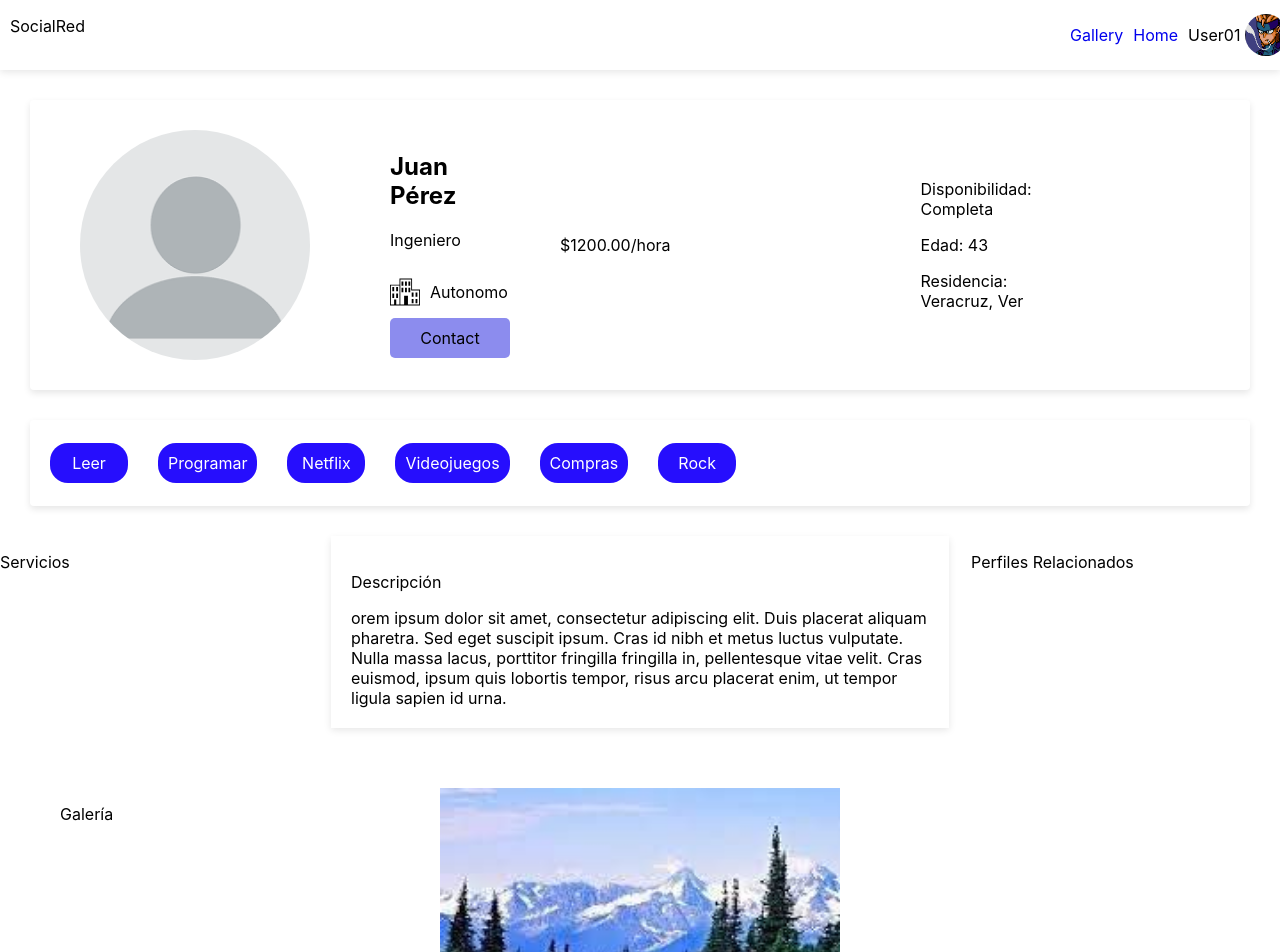
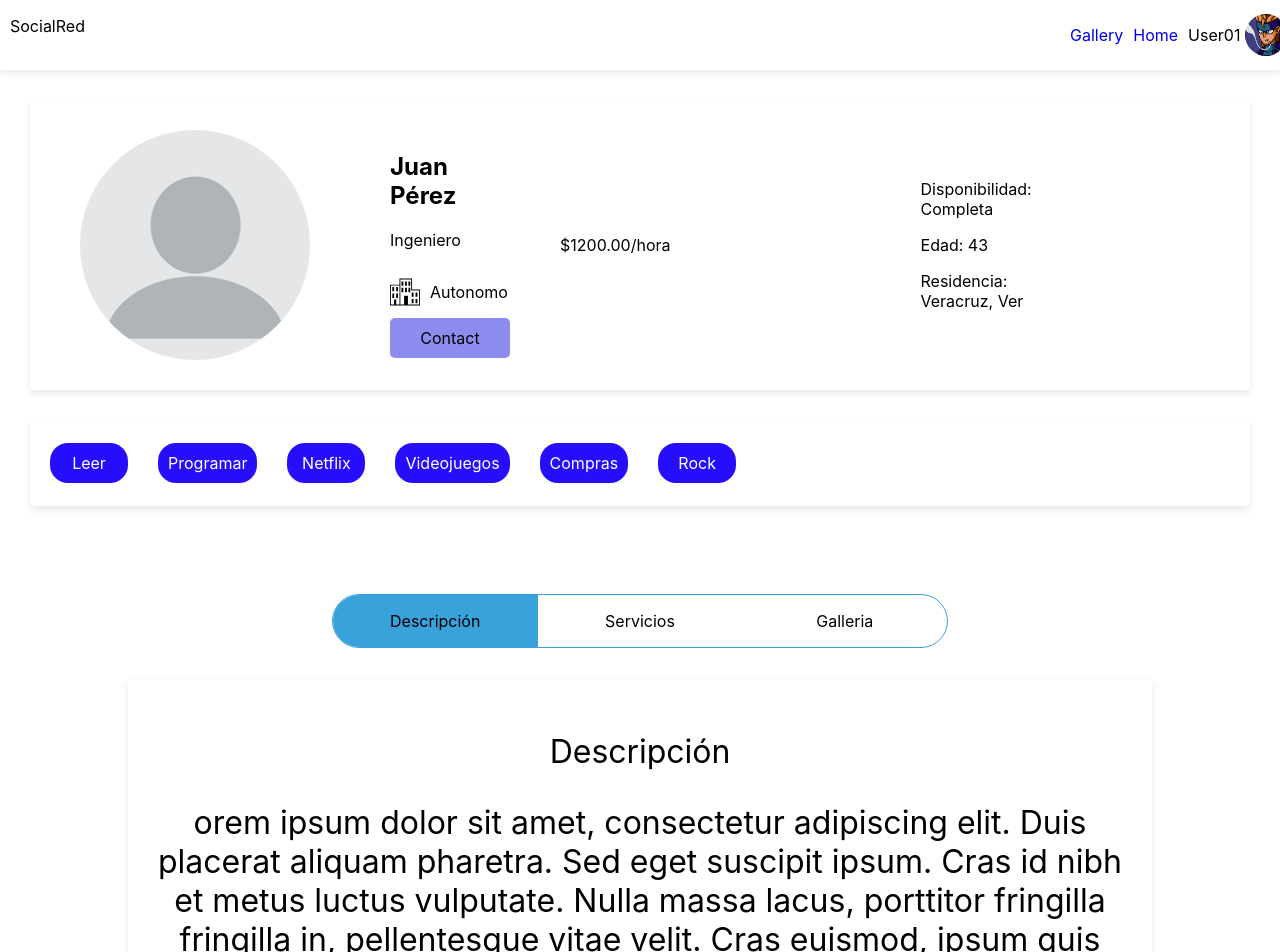
Before and after one commit to NetoCruz/MySocialRed, a React (Create React App) app: page /profile/1 in a window 1280 px wide. Shown: the top 952 px of the page. Built offline with nearby package versions, Linux system fonts and the light colour scheme.

Commit message:
react-tabs added

```diff
--- a/package.json
+++ b/package.json
@@ -11,6 +11,7 @@
     "react-dom": "^18.2.0",
     "react-router-dom": "^6.4.0",
     "react-scripts": "5.0.1",
+    "react-tabs": "^5.1.0",
     "web-vitals": "^2.1.4"
   },
   "scripts": {
--- /dev/null
+++ b/src/Components/Home.js
@@ -0,0 +1,12 @@
+import React from "react";
+
+
+export default function Home(){
+
+    return(
+        <>
+        <h1>My social Red</h1>
+        </>
+    )
+
+}
--- a/src/Components/Profile.css
+++ b/src/Components/Profile.css
@@ -125,3 +125,71 @@ grid-row-gap: 0px;
     height:400px ;
     object-fit: contain;
 }
+
+.Tabs {
+    width: 80%;
+    height: auto;
+    min-height: 400px;
+    /* background: #053742; */
+    margin: 3.5rem auto 1.5rem;
+    padding: 2rem 1rem;
+    /* color: #E8F0F2; */
+    border-radius: 2rem;
+  }
+
+  .react-tabs {
+    -webkit-tap-highlight-color: transparent;
+  }
+
+  .react-tabs__tab-list {
+    width: 60%;
+    margin: 0 auto 2rem;
+    display: flex;
+    align-items: center;
+    justify-content: space-between;
+    border: 1px solid #39A2DB;
+    border-radius: 2rem;
+    padding-left: 0px;
+  }
+
+  .react-tabs__tab {
+    width: 50%;
+    padding: 1rem;
+    list-style: none;
+    text-align: center;
+    cursor: pointer;
+    transition: all 0.7s;
+  }
+
+  .react-tabs__tab--selected {
+    background: #39A2DB;
+  }
+
+  .react-tabs__tab--disabled {
+    color: GrayText;
+    cursor: default;
+  }
+
+  .react-tabs__tab:hover {
+    background: rgba(50, 224, 196, 0.15);
+  }
+
+  .react-tabs__tab:first-child {
+    border-bottom-left-radius: 2rem;
+    border-top-left-radius: 2rem;
+  }
+
+  .react-tabs__tab:last-child {
+    border-bottom-right-radius: 2rem;
+    border-top-right-radius: 2rem;
+  }
+
+  .react-tabs__tab-panel {
+    display: none;
+  }
+
+  .react-tabs__tab-panel--selected {
+    display: block;
+    font-size: 2rem;
+    text-align: center;
+  }
--- a/src/Components/Profile.js
+++ b/src/Components/Profile.js
@@ -1,6 +1,7 @@
 import React from "react";
 import "./Profile.css";
 import work from "../images/work.svg"
+import { Tab, Tabs, TabList, TabPanel } from "react-tabs";
 
 
 import { useParams } from "react-router-dom";
@@ -47,7 +48,44 @@ export default function Profile({data}){
                    ))}
                 </div>
 
-                <div className="profile--descriptions">
+                <Tabs className="Tabs">
+       <TabList>
+         <Tab>Descripción</Tab>
+         <Tab>Servicios</Tab>
+         <Tab>Galleria</Tab>
+
+       </TabList>
+<TabPanel>
+<div className="profile--description">
+                    <p>Descripción</p>
+
+                    <div className="text">{list.description}</div>
+
+                    </div>
+       </TabPanel>
+       <TabPanel>
+       <div className="profile--services">
+                   <p>Servicios</p>
+                   <div>
+                     <p>Aquí van los servicios</p>
+                   </div>
+                    </div>
+       </TabPanel>
+       <TabPanel>
+       <div className="gallery">
+
+                  {
+                    list.photos.map((item)=>(
+                      <img src={`/${item}`} alt="photogallery"/>
+                    ))
+                  }
+
+                </div>
+       </TabPanel>
+     </Tabs>
+
+
+                {/* <div className="profile--descriptions">
                    <div className="profile--services">
                    <p>Servicios</p>
                     </div>
@@ -71,7 +109,7 @@ export default function Profile({data}){
                     ))
                   }
 
-                </div>
+                </div> */}
 
 
                 </div>
```
Also changed, not shown: src/Components/Home.css (added), 1 other file (tests, documents, lock files or other folders).
